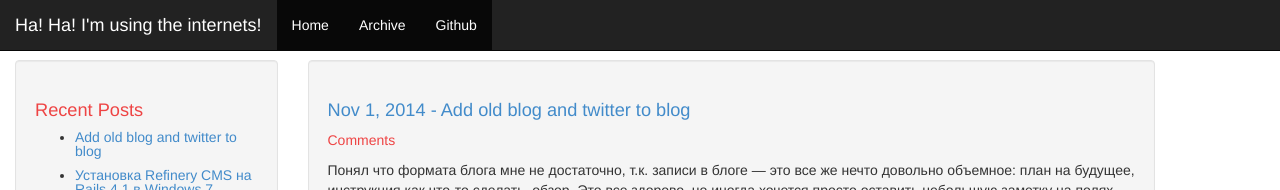
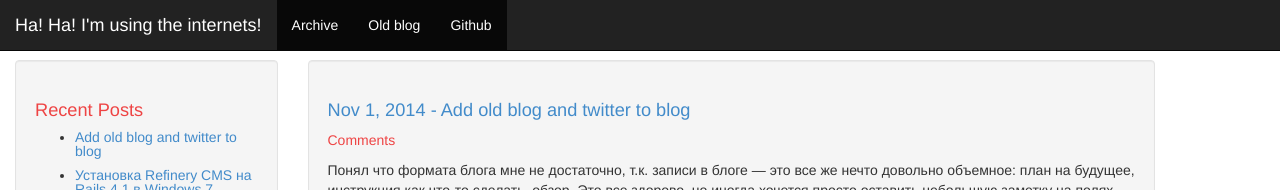
Before and after one commit to rfzu/rfzu.github.io, a Jekyll site: the page built from index.html, in a window 1280 px wide. Shown: the top 190 px of the page. Built offline with Jekyll 4.4.1, drawn with Linux system fonts in a browser that asks for light colours; the list of posts is cut into pages by our own code; comment, search, counter and statistics services are not loaded.

Commit message:
change header

```diff
--- a/_includes/header.html
+++ b/_includes/header.html
@@ -27,9 +27,9 @@
               </div>
               <div class="collapse navbar-collapse" id="bs-example-navbar-collapse-1">
                 <ul class="nav navbar-nav">
-                    <li class="active"><a href="{{ site.baseurl }}/">Home</a></li>
-                    <li class="active visible-xs-block"><a href="{{ site.baseurl }}/links.html">Links</a></li>
                     <li class="active"><a href="{{ site.baseurl }}/archive.html">Archive</a></li>
+
+                    <li class="active"><a href="{{ site.baseurl }}/old.html">Old blog</a></li>
 
                     {% if site.github != '' %}
                       <li class="active"><a href="https://github.com/{{ site.github }}">Github</a></li>
--- a/_sass/_layout.scss
+++ b/_sass/_layout.scss
@@ -1,6 +1,7 @@
 /**
  * Site header
  */
+
 .site-header {
     border-top: 5px solid $grey-color-dark;
     border-bottom: 1px solid $grey-color-light;
```
Also changed, not shown: old.html (renamed from little_blog.html).
